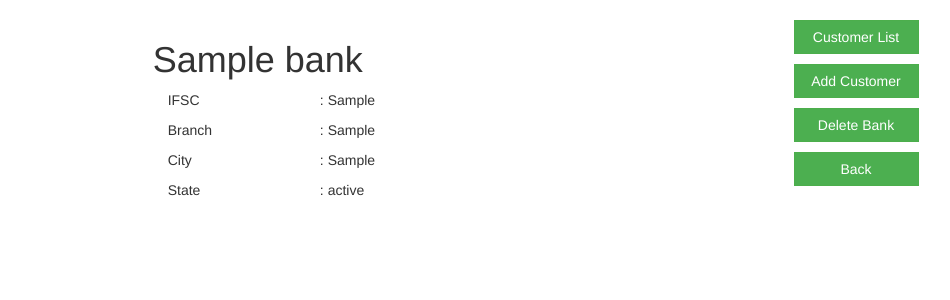
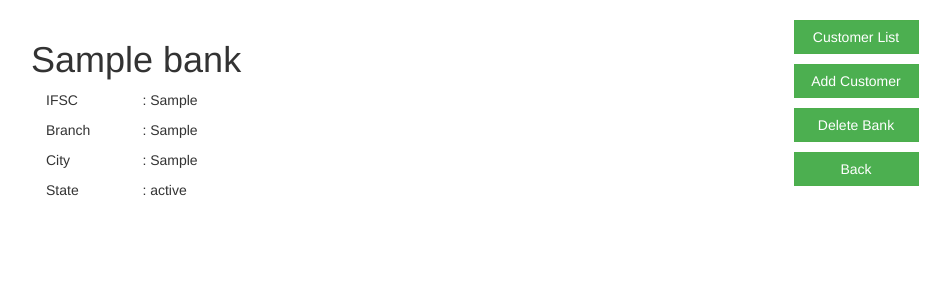
Before and after one commit to akhileshsaipangallu/Bank-App, a Django app: a page that uses templates/bank/bank_details.html in a window 1280 px wide. Shown: the part 52-352 px from the top of the page, without its empty margins (259-1209 px from the left). Run offline with Django 3.2, Linux system fonts and the light colour scheme; a user stored in the database is signed in; tables that the repository leaves empty hold one stand-in row (values such as "Sample post"); some libraries are stand-ins or nearby versions.

Commit message:
mid area style

```diff
--- a/templates/bank/bank_details.html
+++ b/templates/bank/bank_details.html
@@ -4,19 +4,17 @@
 
 {% block middle_area %}
     {% if empty %}
-        <div class="col-sm-8 col-sm-offset-2">
-            <span>No Bank Details in List</span>
-        </div>
+        <h1>No Bank Details in List</h1>
     {% else %}
-        <div class="col-sm-8 col-sm-offset-2">
+        <div class="col-sm-10">
             <div><h1>{{ bank_obj.name }}</h1></div>
-            <div class="col-sm-4">
+            <div class="col-sm-2">
                 <p>IFSC</p>
                 <p>Branch</p>
                 <p>City</p>
                 <p>State</p>
             </div>
-            <div class="col-sm-4">
+            <div class="col-sm-10">
                 <p>: {{ bank_obj.ifsc }}</p>
                 <p>: {{ bank_obj.branch }}</p>
                 <p>: {{ bank_obj.city }}</p>
--- a/templates/bank/bank_list.html
+++ b/templates/bank/bank_list.html
@@ -3,8 +3,8 @@
 {% block head_title %}Bank List{% endblock head_title %}
 
 {% block middle_area %}
-    <div class="col-sm-8 col-sm-offset-2">
-        <div class="row">
+    <div class="col-sm-10">
+            <div class="row">
             {% if empty %}
                 <div><h1>No Banks in List</h1></div>
             {% else %}
--- a/templates/bank/customer_details.html
+++ b/templates/bank/customer_details.html
@@ -3,15 +3,15 @@
 {% block head_title %}{{ customer_obj.first_name }} {{ customer_obj.last_name }}{% endblock head_title %}
 
 {% block middle_area %}
-    <div class="col-sm-8 col-sm-offset-2">
+    <div class="col-sm-10">
         <div><h1>{{ customer_obj.first_name }} {{ customer_obj.last_name }}</h1></div>
-        <div class="col-sm-4">
+        <div class="col-sm-2">
             <p>Bank</p>
             <p>City</p>
             <p>State</p>
             <p>Zip Code</p>
         </div>
-        <div class="col-sm-4">
+        <div class="col-sm-10">
             <p>: {{ customer_obj.bank }}</p>
             <p>: {{ customer_obj.city }}</p>
             <p>: {{ customer_obj.state }}</p>
--- a/templates/bank/customer_list.html
+++ b/templates/bank/customer_list.html
@@ -3,7 +3,7 @@
 {% block head_title %}Customer List | {{ bank_one.bank.name }}{% endblock head_title %}
 
 {% block middle_area %}
-    <div class="col-sm-8 col-sm-offset-2">
+    <div class="col-sm-10">
         <div class="row">
             {% if empty %}
                 <h2>No Customers in List</h2>
--- a/templates/bank/transaction_list.html
+++ b/templates/bank/transaction_list.html
@@ -3,7 +3,7 @@
 {% block head_title %}Transaction List | {{ first_name }} {{ last_name }}{% endblock head_title %}
 
 {% block middle_area %}
-    <div class="col-sm-8 col-sm-offset-2">
+    <div class="col-sm-10">
         <div class="row">
             {% if empty %}
                 <h1>No Transactions in List</h1>
```
Also changed, not shown: templates/bank/account_list.html (+7 -4 lines).
